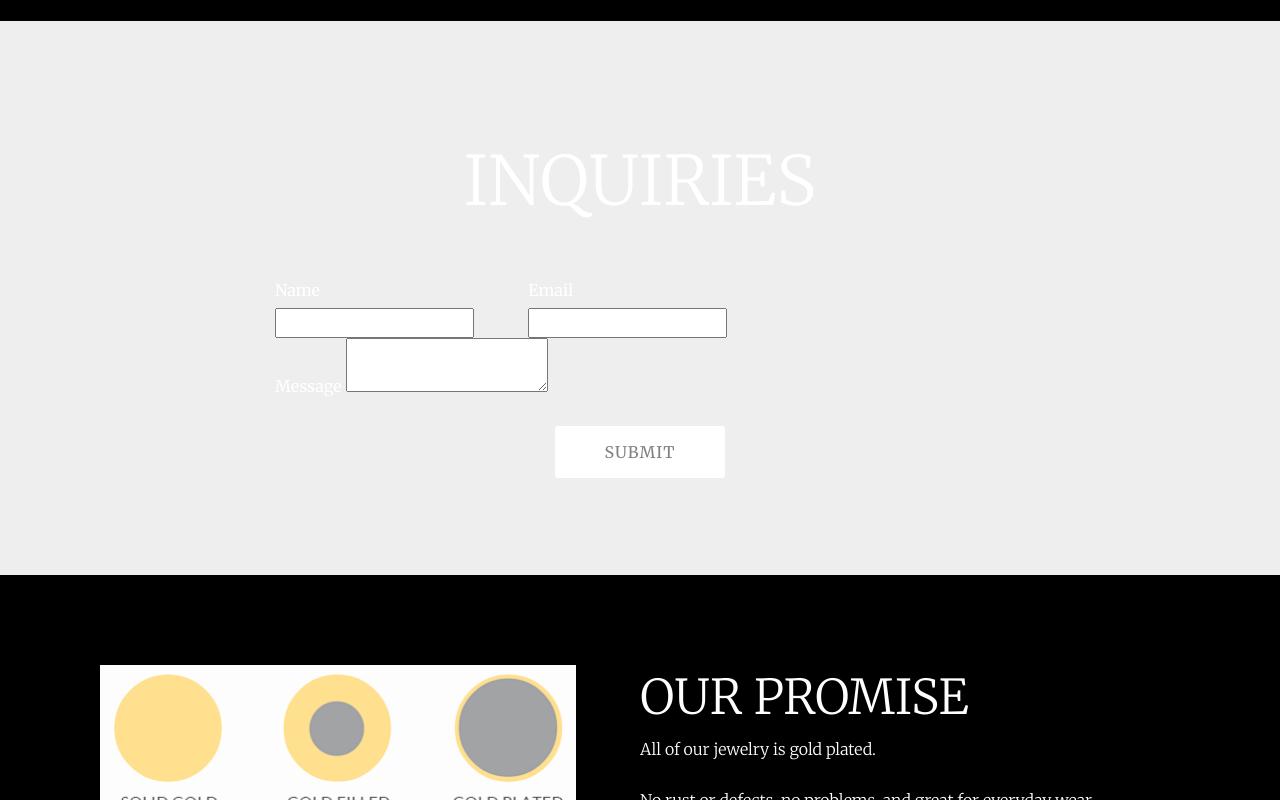
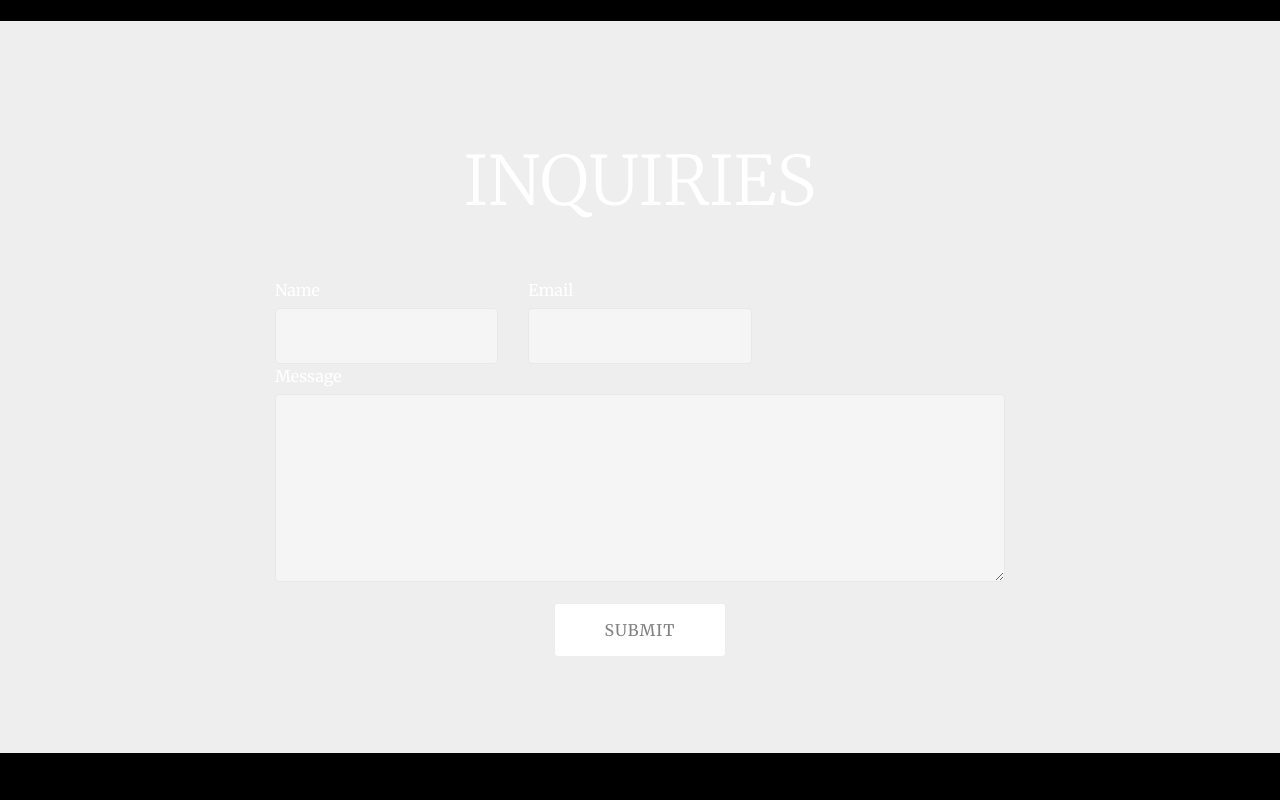
Before and after one commit to kljewelry/kljewelry.github.io, a plain HTML site: page index.html in a window 1280 px wide. Shown: the part 2000-2800 px from the top of the page. Drawn offline with Linux system fonts and the light colour scheme; files whose address does not match are found by name.

Commit message:
Update index.html

```diff
--- a/index.html
+++ b/index.html
@@ -197,16 +197,16 @@
                     <div class="dragArea row">
                         <div class="col-md-4">
                             <label for="name-form1-1k" class="form-control-label mbr-fonts-style display-7">Name</label>
-                            <input type="text" name="name" required="required" class="display-7" id="name-form1-1k">
+                            <input type="text" name="name" required="required" class="form-control display-7" id="name-form1-1k">
                         </div>
                         <div class="col-md-4">
                             <label for="email-form1-1k" class="form-control-label mbr-fonts-style display-7">Email</label>
-                            <input type="email" name="email" required="required" class="display-7" id="email-form1-1k">
+                            <input type="email" name="email" required="required" class="form-control display-7" id="email-form1-1k">
                         </div>
 
                         <div class="col-md-12 form-group">
                             <label for="message-form1-1k" class="form-control-label mbr-fonts-style display-7">Message</label>
-                            <textarea name="message" class="display-7" id="message-form1-1k"></textarea>
+                            <textarea name="message" class="form-control display-7" id="message-form1-1k"></textarea>
                         </div>
                         <div class="col-md-12 input-group-btn align-center"><button type="submit" class="btn btn-primary btn-form display-4">SUBMIT</button></div>
                     </div>
```
